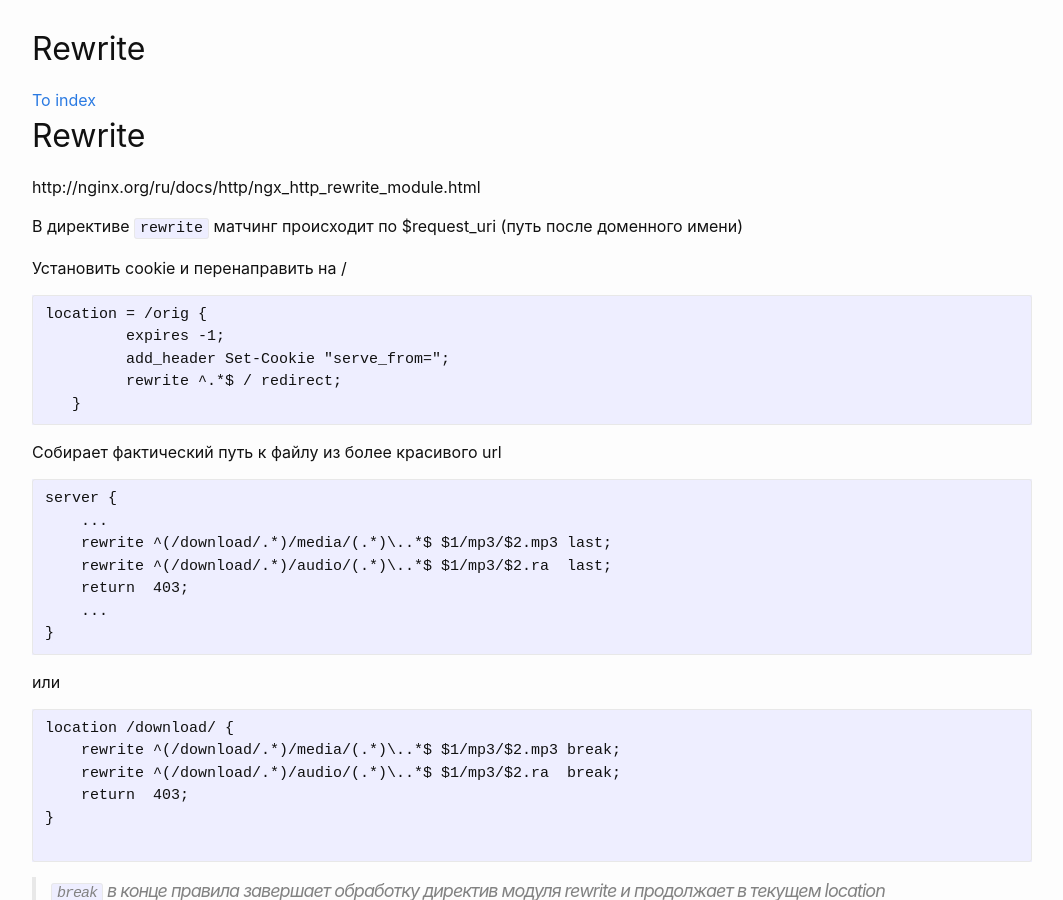
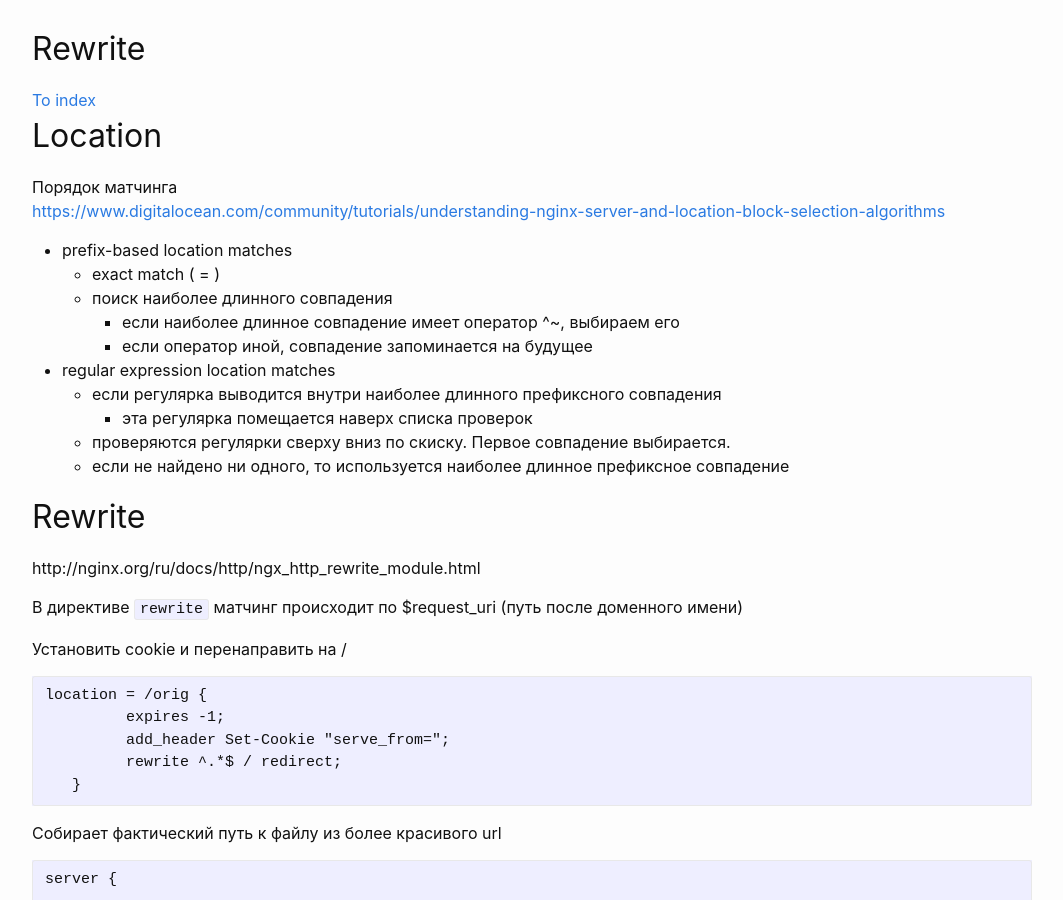
Before and after one commit to bragnikita/developer_wiki, a Jekyll site: the page built from _wiki/nginx/rewrite.md, in a window 1280 px wide and 900 px high. Shown: the whole window, without its empty margins (108-1171 px from the left). Built offline with Jekyll 4.4.1, drawn with Linux system fonts in a browser that asks for light colours.

Commit message:
Update from 2018/09/14 19:19:00

```diff
--- a/_wiki/nginx/rewrite.md
+++ b/_wiki/nginx/rewrite.md
@@ -1,6 +1,20 @@
 ---
 category: nginx
 ---
+# Location
+Порядок матчинга
+<https://www.digitalocean.com/community/tutorials/understanding-nginx-server-and-location-block-selection-algorithms>
+* prefix-based location matches
+  - exact match ( = )
+  - поиск наиболее длинного совпадения
+    - если наиболее длинное совпадение имеет оператор ^~, выбираем его
+    - если оператор иной, совпадение запоминается на будущее
+* regular expression location matches
+  - если регулярка выводится внутри наиболее длинного префиксного совпадения
+    - эта регулярка помещается наверх списка проверок
+  - проверяются регулярки сверху вниз по скиску. Первое совпадение выбирается.
+  - если не найдено ни одного, то используется наиболее длинное префиксное совпадение
+
 # Rewrite
 http://nginx.org/ru/docs/http/ngx_http_rewrite_module.html
 
```
